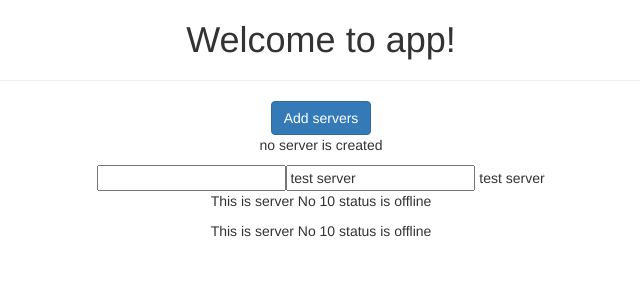
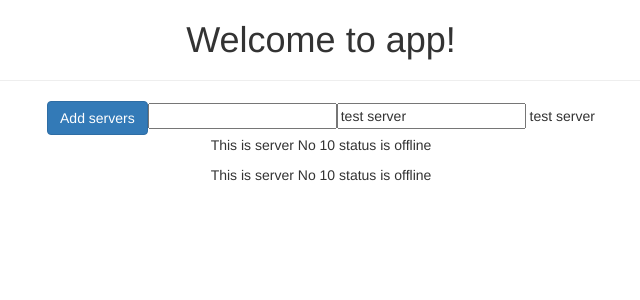
Before and after one commit to sparshturkane/angular4_max_02_basics, an Angular app: page / in a window 1280 px wide. Shown: the top 300 px of the page, without its empty margins (319-959 px from the left). Built offline with nearby package versions, Linux system fonts and the light colour scheme.

Commit message:
33 using ngIf to output data conditionally

```diff
--- a/src/app/servers/servers.component.html
+++ b/src/app/servers/servers.component.html
@@ -1,5 +1,5 @@
 <button class="btn btn-primary" [disabled]="allowAddServer" (click)="onCreateServer()" >Add servers</button>
-<p>{{serverCreationStatus}}</p>
+<p *ngIf="serverCreated" >{{serverCreationStatus}}</p>
 <input type="text" (input)="onUpdateServerName($event)">
 <input type="text" [(ngModel)]="serverName" >
 {{serverName}}
--- a/src/app/servers/servers.component.ts
+++ b/src/app/servers/servers.component.ts
@@ -8,11 +8,13 @@
 export class ServersComponent implements OnInit {
     serverCreationStatus: string = 'no server is created';
     serverName: string = 'test server';
+    serverCreated: boolean = false;
     constructor() {}
 
     ngOnInit() {}
 
     onCreateServer() {
+        this.serverCreated = true;
         this.serverCreationStatus = 'server created';
     }
 
```
